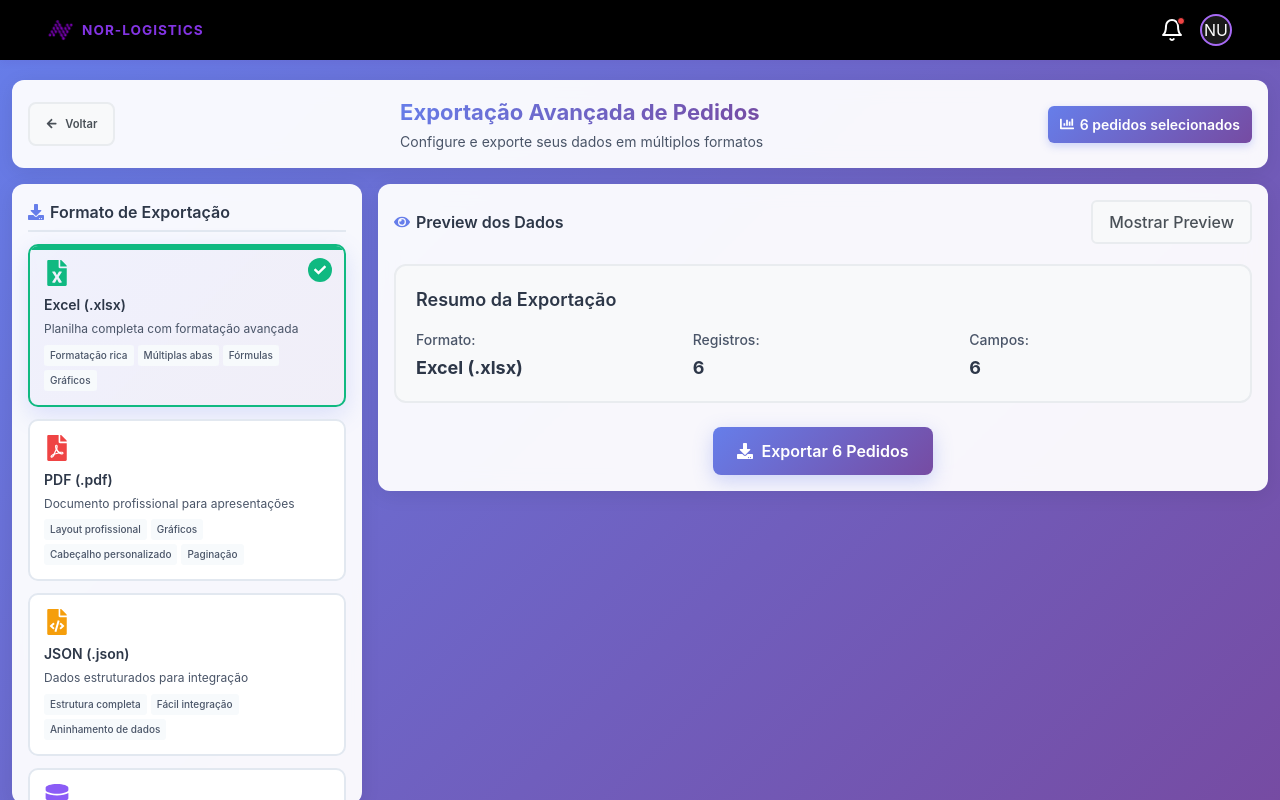
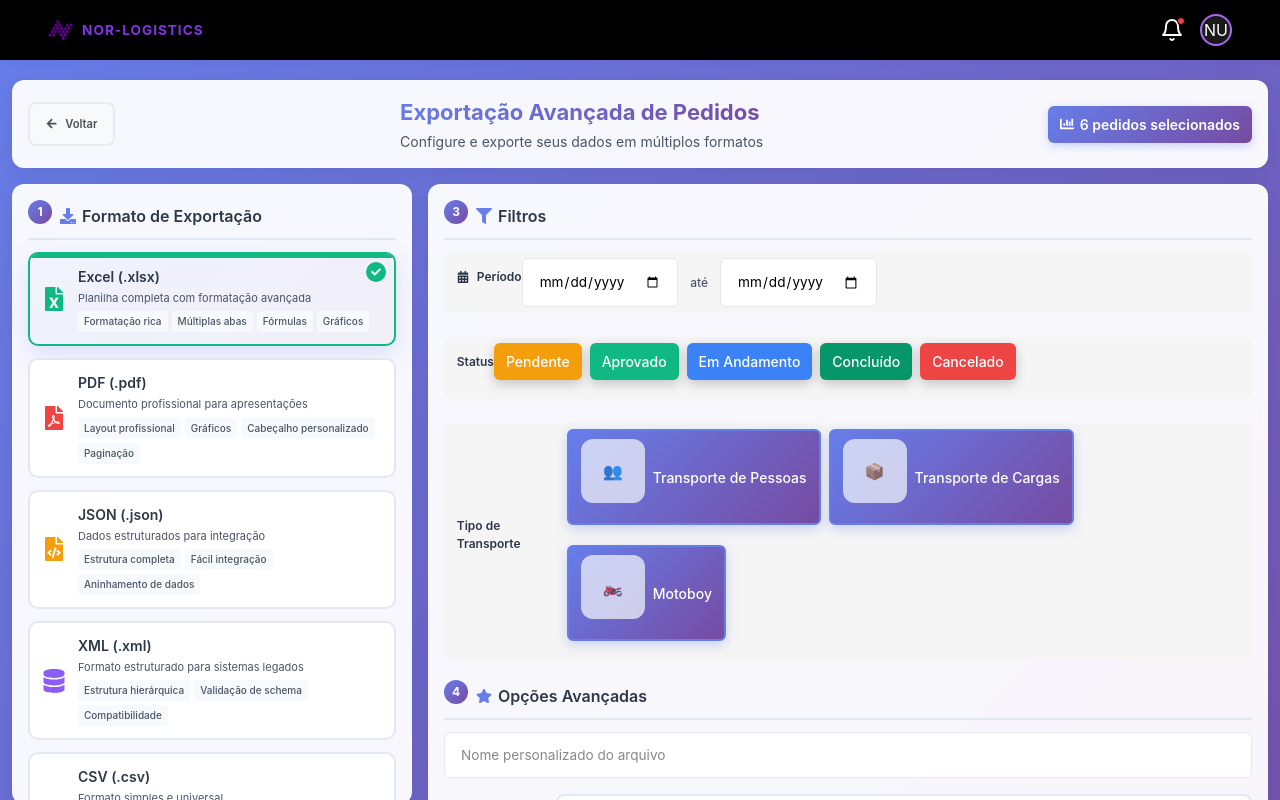
Before and after one commit to naothomachida/norlogistics-userpanel-front, a React (Vite) app: page /orders in a window 1280 px wide. Both pictures are taken after a click on the button "Exportar". Built offline with nearby package versions, Linux system fonts and the light colour scheme.

Commit message:
updates by Naotho

```diff
--- a/src/screens/orders/export/export-styles.css
+++ b/src/screens/orders/export/export-styles.css
@@ -81,7 +81,7 @@
 
 .export-content {
   display: grid;
-  grid-template-columns: 350px 1fr;
+  grid-template-columns: 400px 1fr;
   gap: 16px;
   align-items: start;
 }
@@ -122,6 +122,22 @@
   color: #2d3748;
   padding-bottom: 6px;
   border-bottom: 2px solid #e2e8f0;
+  position: relative;
+}
+
+.step-number {
+  display: inline-flex;
+  align-items: center;
+  justify-content: center;
+  width: 24px;
+  height: 24px;
+  background: linear-gradient(135deg, #667eea 0%, #764ba2 100%);
+  color: white;
+  border-radius: 50%;
+  font-size: 12px;
+  font-weight: 700;
+  margin-right: 2px;
+  flex-shrink: 0;
 }
 
 .export-section h3 svg {
@@ -131,7 +147,7 @@
 /* Format Grid */
 .format-grid {
   display: grid;
-  grid-template-columns: repeat(auto-fit, minmax(250px, 1fr));
+  grid-template-columns: 1fr;
   gap: 12px;
 }
 
@@ -140,10 +156,13 @@
   background: white;
   border: 2px solid #e2e8f0;
   border-radius: 10px;
-  padding: 14px;
+  padding: 12px;
   cursor: pointer;
   transition: all 0.3s ease;
   overflow: hidden;
+  display: flex;
+  align-items: center;
+  gap: 12px;
 }
 
 .format-card::before {
@@ -176,21 +195,26 @@
 }
 
 .format-icon {
-  font-size: 26px;
-  margin-bottom: 8px;
+  font-size: 24px;
+  margin-bottom: 0;
+  flex-shrink: 0;
+}
+
+.format-info {
+  flex: 1;
 }
 
 .format-info h4 {
-  margin: 0 0 6px 0;
+  margin: 0 0 4px 0;
   font-size: 14px;
   font-weight: 600;
   color: #2d3748;
 }
 
 .format-info p {
-  margin: 0 0 8px 0;
+  margin: 0 0 6px 0;
   color: #4a5568;
-  font-size: 12px;
+  font-size: 11px;
   line-height: 1.3;
 }
 
@@ -211,23 +235,24 @@
 
 .format-selected {
   position: absolute;
-  top: 12px;
-  right: 12px;
-  width: 24px;
-  height: 24px;
+  top: 8px;
+  right: 8px;
+  width: 20px;
+  height: 20px;
   background: var(--format-color);
   color: white;
   border-radius: 50%;
   display: flex;
   align-items: center;
   justify-content: center;
-  font-size: 12px;
+  font-size: 10px;
+  flex-shrink: 0;
 }
 
 /* Fields Grid */
 .fields-grid {
   display: grid;
-  grid-template-columns: repeat(auto-fit, minmax(200px, 1fr));
+  grid-template-columns: 1fr;
   gap: 8px;
 }
 
@@ -668,7 +693,7 @@
 /* Responsive Design */
 @media (max-width: 1200px) {
   .export-content {
-    grid-template-columns: 350px 1fr;
+    grid-template-columns: 380px 1fr;
   }
 }
 
--- a/src/screens/orders/export/index.tsx
+++ b/src/screens/orders/export/index.tsx
@@ -771,7 +771,7 @@ const OrderExport: React.FC = () => {
           <div className="export-sidebar">
             {/* Seleção de Formato */}
             <div className="export-section">
-              <h3><FaDownload /> Formato de Exportação</h3>
+              <h3><span className="step-number">1</span><FaDownload /> Formato de Exportação</h3>
               <div className="format-grid">
                 {formatOptions.map(format => (
                   <div
@@ -804,7 +804,7 @@ const OrderExport: React.FC = () => {
 
             {/* Campos a Incluir */}
             <div className="export-section">
-              <h3><FaCog /> Campos a Incluir</h3>
+              <h3><span className="step-number">2</span><FaCog /> Campos a Incluir</h3>
               <div className="fields-grid">
                 {availableFields.map(field => (
                   <label
@@ -828,10 +828,12 @@ const OrderExport: React.FC = () => {
                 ))}
               </div>
             </div>
+          </div>
 
+          <div className="export-main">
             {/* Filtros */}
             <div className="export-section">
-              <h3><FaFilter /> Filtros</h3>
+              <h3><span className="step-number">3</span><FaFilter /> Filtros</h3>
 
               {/* Filtro de Data */}
               <div className="filter-group">
@@ -908,7 +910,7 @@ const OrderExport: React.FC = () => {
 
             {/* Opções Avançadas */}
             <div className="export-section">
-              <h3><FaStar /> Opções Avançadas</h3>
+              <h3><span className="step-number">4</span><FaStar /> Opções Avançadas</h3>
 
               <div className="advanced-options">
                 <label className="option-row">
@@ -966,13 +968,10 @@ const OrderExport: React.FC = () => {
                 </label>
               </div>
             </div>
-          </div>
-
-          <div className="export-main">
             {/* Preview */}
             <div className="export-section">
               <div className="section-header">
-                <h3><FaEye /> Preview dos Dados</h3>
+                <h3><span className="step-number">5</span><FaEye /> Preview dos Dados</h3>
                 <button
                   className="toggle-preview"
                   onClick={() => setShowPreview(!showPreview)}
```
